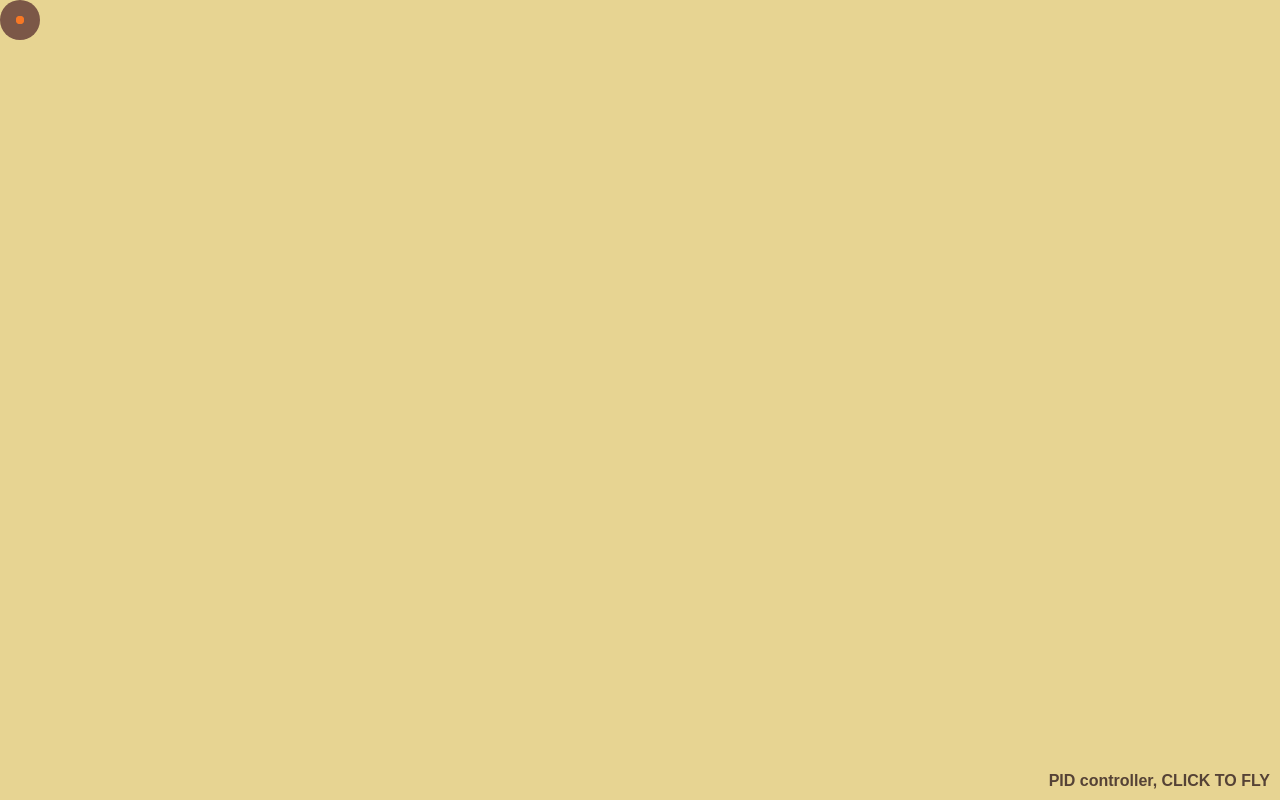
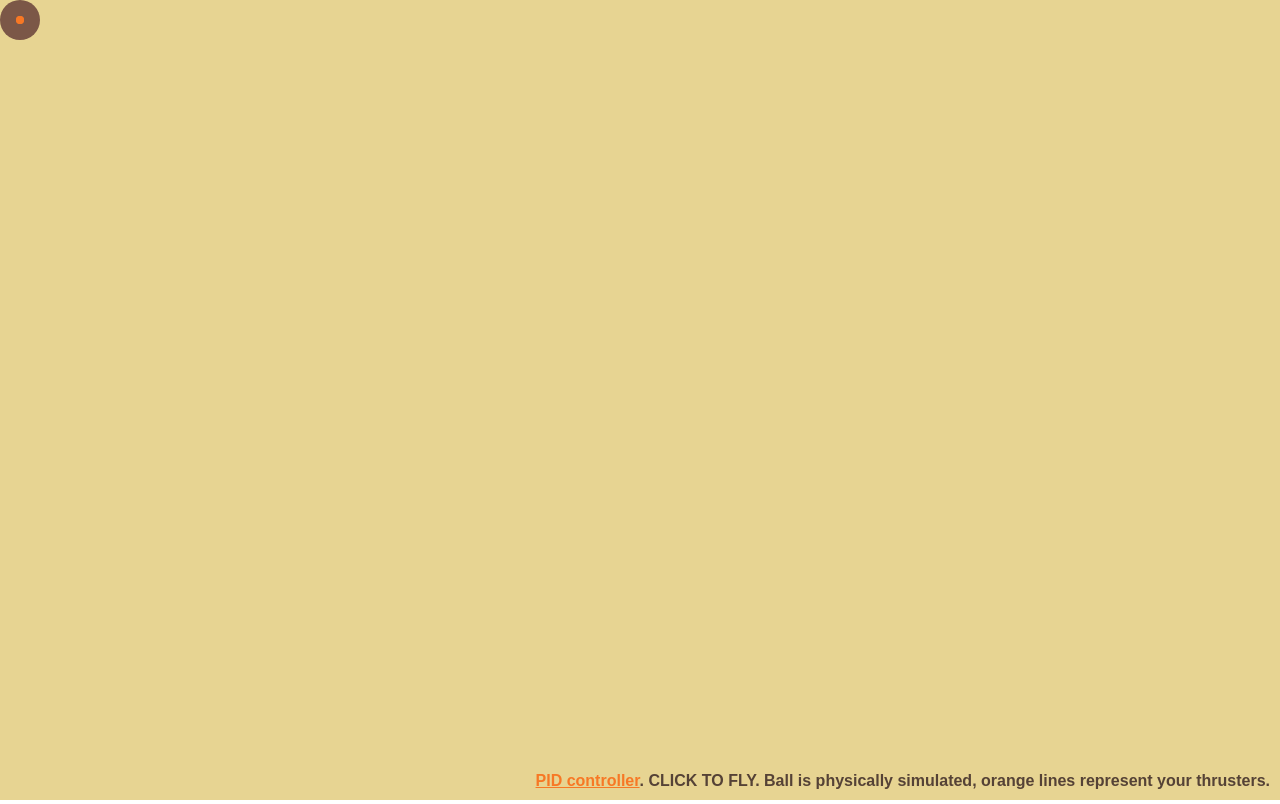
Before and after one commit to nikital/pid, a plain HTML site: page index.html in a window 1280 px wide. Drawn offline with Linux system fonts and the light colour scheme.

Commit message:
More info in caption

```diff
--- a/index.html
+++ b/index.html
@@ -20,10 +20,16 @@
 
             cursor: default;
         }
+        .caption a {
+            color: #F77825;
+        }
     </style>
 </head>
 <body>
-<span class="caption">PID controller, CLICK TO FLY</span>
+<span class="caption">
+    <a href="https://en.wikipedia.org/wiki/PID_controller">PID controller</a>.
+    CLICK TO FLY. Ball is physically simulated, orange lines represent your thrusters.
+</span>
 <canvas id="c" height="100px"></canvas>
 <script src="pid.js"></script>
 </body>
```
